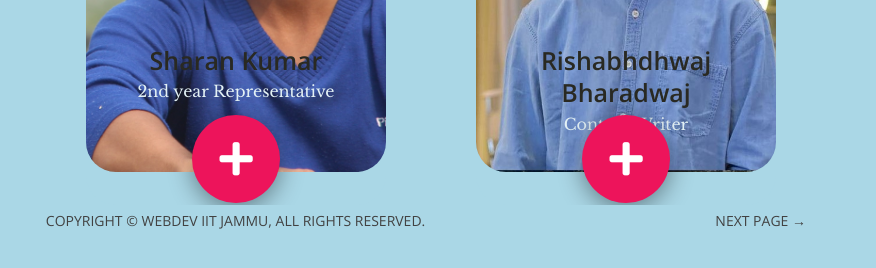
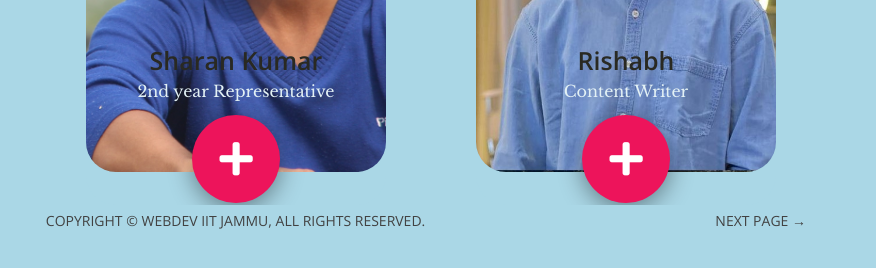
Before and after one commit to webdev-iitjammu/robosapiens, a plain HTML site: page team.html in a window 1280 px wide. Shown: the part 516-784 px from the top of the page, 404-1280 px from the left. Drawn offline with nearby package versions, Linux system fonts and the light colour scheme; files whose address does not match are found by name; a web font is replaced by a local one.

Commit message:
Update team.html

```diff
--- a/team.html
+++ b/team.html
@@ -129,7 +129,7 @@
 
                                     <div class="pCard_up">
                                         <div class="pCard_text">
-                                            <h2>Rishabhdhwaj Bharadwaj</h2>
+                                            <h2>Rishabh</h2>
                                             <p>Content Writer</p>
                                         </div>
 
```
